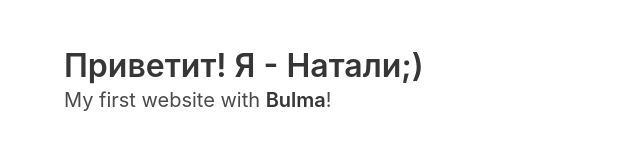
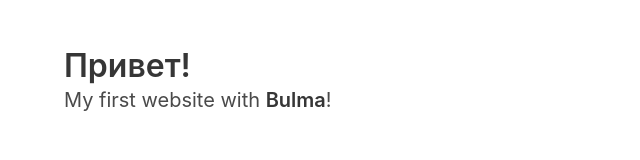
Before and after one commit to a-la-nova/first-page-mateacademy, a plain HTML site: page index.html in a window 1280 px wide. Shown: the whole page, without its empty margins (0-640 px from the left). Drawn offline with nearby package versions, Linux system fonts and the light colour scheme.

Commit message:
my Bulma page

```diff
--- a/index.html
+++ b/index.html
@@ -12,7 +12,7 @@
     <section class="section">
         <div class="container">
             <h1 class="title">
-                Приветит! Я - Натали;)
+                Привет!
             </h1>
             <p class="subtitle">
                 My first website with <strong>Bulma</strong>!
```
